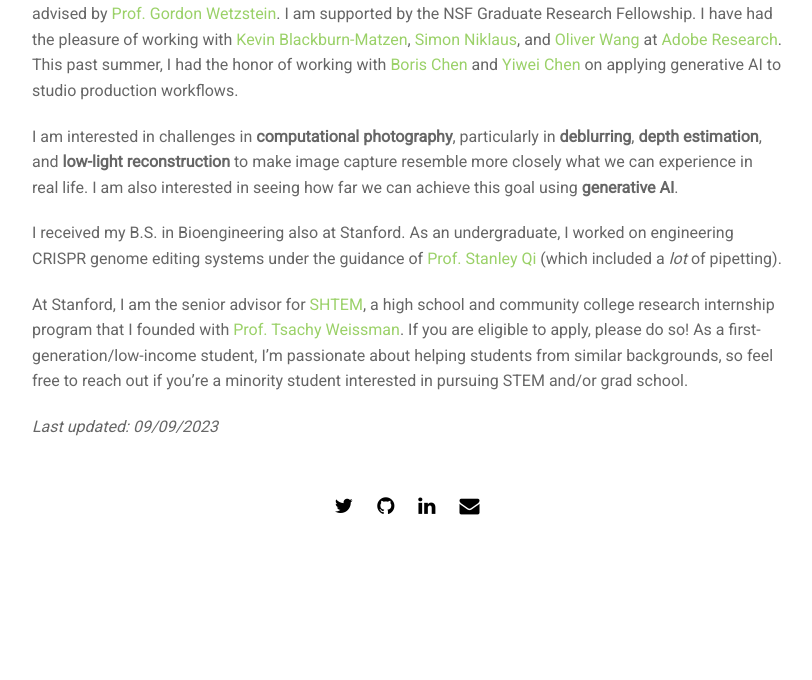
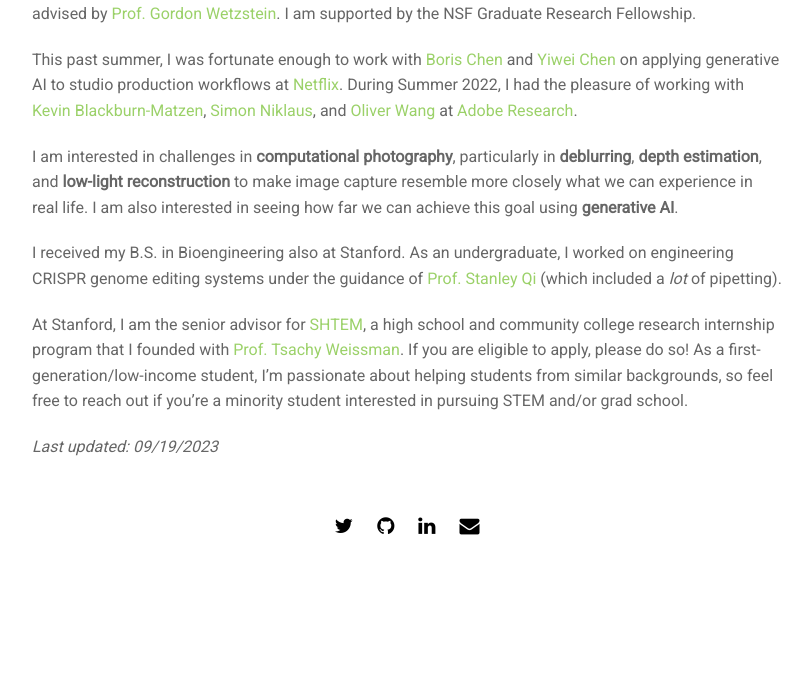
Before and after one commit to ccnguyen/ccnguyen.github.io, a Jekyll site: the page built from index.md, in a window 1280 px wide. Shown: the part 304-984 px from the top of the page, without its empty margins (233-1045 px from the left). Built offline with Jekyll 4.4.1, drawn with Linux system fonts in a browser that asks for light colours; nearby versions of some CDN libraries.

Commit message:
Update index.md

```diff
--- a/index.md
+++ b/index.md
@@ -5,7 +5,9 @@ title: Home
 ![](assets/img/headshot.png)
 
 I am a final-year Ph.D. candidate in Electrical Engineering in the [Stanford Computational Imaging Lab](https://www.computationalimaging.org/),
-advised by [Prof. Gordon Wetzstein](https://stanford.edu/~gordonwz/). I am supported by the NSF Graduate Research Fellowship. I have had the pleasure of working with [Kevin Blackburn-Matzen](http://kmatzen.com/), [Simon Niklaus](https://sniklaus.com/welcome), and [Oliver Wang](http://www.oliverwang.info/) at [Adobe Research](https://research.adobe.com/). This past summer, I had the honor of working with [Boris Chen](https://www.linkedin.com/in/boris-chen-b921a214) and [Yiwei Chen](https://www.linkedin.com/in/evan-yiwei-zhao-18584a105/) on applying generative AI to studio production workflows.
+advised by [Prof. Gordon Wetzstein](https://stanford.edu/~gordonwz/). I am supported by the NSF Graduate Research Fellowship.
+
+This past summer, I was fortunate enough to work with [Boris Chen](https://www.linkedin.com/in/boris-chen-b921a214) and [Yiwei Chen](https://www.linkedin.com/in/evan-yiwei-zhao-18584a105/) on applying generative AI to studio production workflows at [Netflix](https://research.netflix.com/). During Summer 2022, I had the pleasure of working with [Kevin Blackburn-Matzen](http://kmatzen.com/), [Simon Niklaus](https://sniklaus.com/welcome), and [Oliver Wang](http://www.oliverwang.info/) at [Adobe Research](https://research.adobe.com/).
 
 I am interested in challenges in **computational photography**, particularly in **deblurring**, **depth estimation**, and **low-light reconstruction** to make image capture resemble more closely what we can experience in real life. I am also interested in seeing how far we can achieve this goal using **generative AI**.
 
@@ -14,4 +16,4 @@ I worked on engineering CRISPR genome editing systems under the guidance of [Pro
 
 At Stanford, I am the senior advisor for [SHTEM](https://compression.stanford.edu/outreach/stem2shtem-summer-internships-high-schoolers-and-community-college-students), a high school and community college research internship program that I founded with [Prof. Tsachy Weissman](https://web.stanford.edu/~tsachy/). If you are eligible to apply, please do so! As a first-generation/low-income student, I'm passionate about helping students from similar backgrounds, so feel free to reach out if you're a minority student interested in pursuing STEM and/or grad school.
 
-*Last updated: 09/09/2023*
+*Last updated: 09/19/2023*
```
